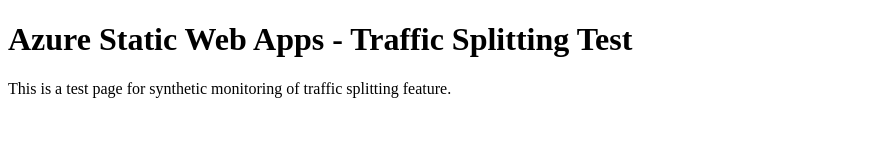
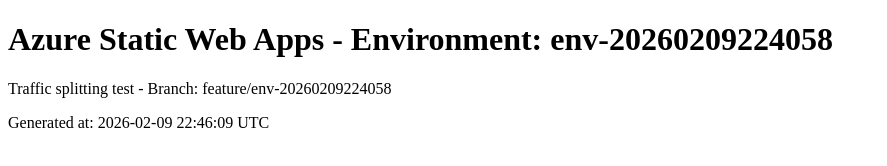
Before and after one commit to skylathadani-ms/synthetics-swa-traffic-20260209224058, a plain HTML site: page index.html in a window 1280 px wide. Shown: the whole page, without its empty margins (0-887 px from the left). Drawn offline with Linux system fonts and the light colour scheme.

Commit message:
Update index.html for env-20260209224058

```diff
--- a/index.html
+++ b/index.html
@@ -1,10 +1,11 @@
 <!DOCTYPE html>
 <html>
 <head>
-<title>Synthetics Test - Traffic Splitting</title>
+<title>Environment: env-20260209224058</title>
 </head>
 <body>
-<h1>Azure Static Web Apps - Traffic Splitting Test</h1>
-<p>This is a test page for synthetic monitoring of traffic splitting feature.</p>
+<h1>Azure Static Web Apps - Environment: env-20260209224058</h1>
+<p>Traffic splitting test - Branch: feature/env-20260209224058</p>
+<p>Generated at: 2026-02-09 22:46:09 UTC</p>
 </body>
 </html>
```
